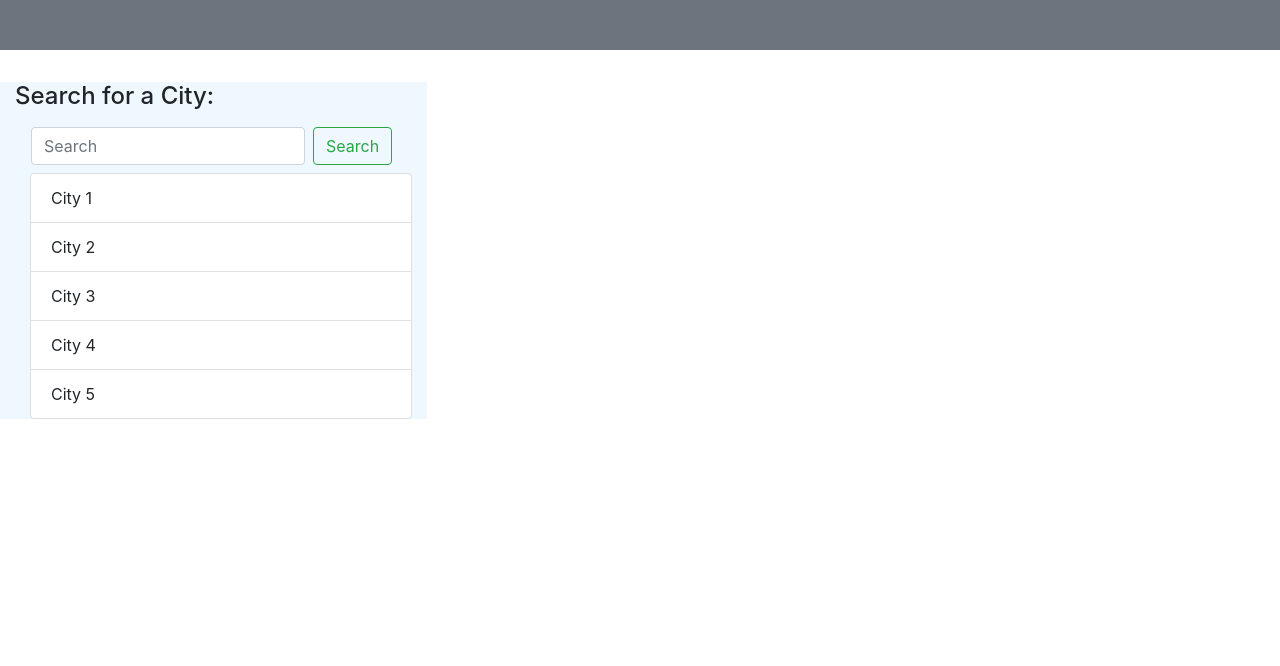
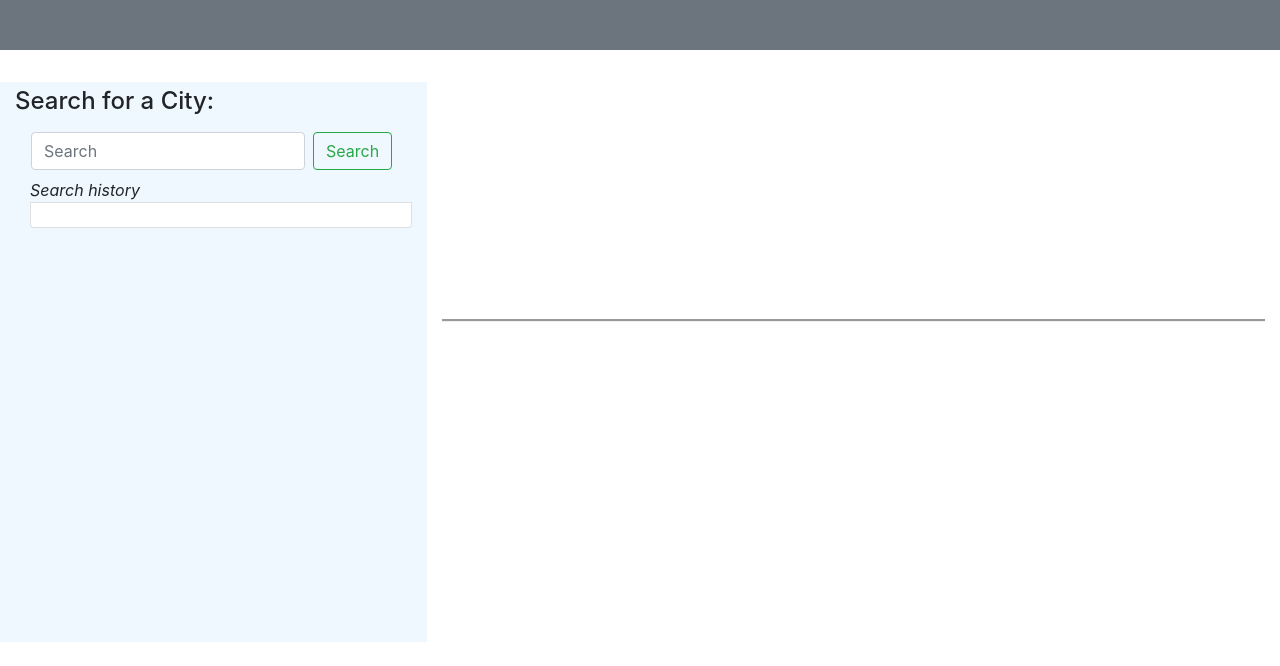
Before and after one commit to TracyVy/Weather_Dashboard, a plain HTML site: page index.html in a window 1280 px wide. Shown: the part 134-800 px from the top of the page. Drawn offline with nearby package versions, Linux system fonts and the light colour scheme.

Commit message:
&#8457; for degrees F

```diff
--- a/Assets/style.css
+++ b/Assets/style.css
@@ -1,21 +1,24 @@
 .col-md-4 {
   margin-top: 0;
+  padding-top: 5px;
   background-color: aliceblue;
+  min-height: 70vh;
 }
 
-.col-md-4 h3,
+.col-md-4 p {
+  margin: 0;
+  font-style: italic;
+}
+
 .col-md-4 ul {
   margin-left: 15px;
 }
 
-.col-md-8 {
-  border-color: cadetblue;
+#daily {
+  height: 30vh;
+  border-bottom-style: groove;
 }
 
-#daily {
-  height: 40%;
-}
+/* #fiveDay {
 
-#fiveDay {
-  height: 60%;
-}
+} */
--- a/index.html
+++ b/index.html
@@ -44,11 +44,8 @@
             </form>
           </nav>
           <ul class="list-group">
-            <li class="list-group-item">City 1</li>
-            <li class="list-group-item">City 2</li>
-            <li class="list-group-item">City 3</li>
-            <li class="list-group-item">City 4</li>
-            <li class="list-group-item">City 5</li>
+            <p>Search history</p>
+            <li class="list-group-item" id="history"></li>
           </ul>
         </div>
         <div class="col-md-8 color: white">
--- a/script.js
+++ b/script.js
@@ -47,8 +47,11 @@ $(document).ready(function () {
       }).then(function (response) {
         uv0 = response.value;
         console.log(uv0);
+        $("#history").prepend(
+          `<h4 style="border:thin dotted grey;">${cityInput}</h4>`
+        );
         $("#daily").append(`<h3>${cityName0} (${today})</h3>`);
-        $("#daily").append(`<p>Temperature: ${temp0} F</p>`);
+        $("#daily").append(`<p>Temperature: ${temp0}&#8457;</p>`);
         $("#daily").append(`<p>Humidity: ${hum0}%</p>`);
         $("#daily").append(`<p>Wind Speed: ${wind0} MPH</p>`);
         $("#daily").append(`<p>UV Index: ${uv0} </p>`);
```
